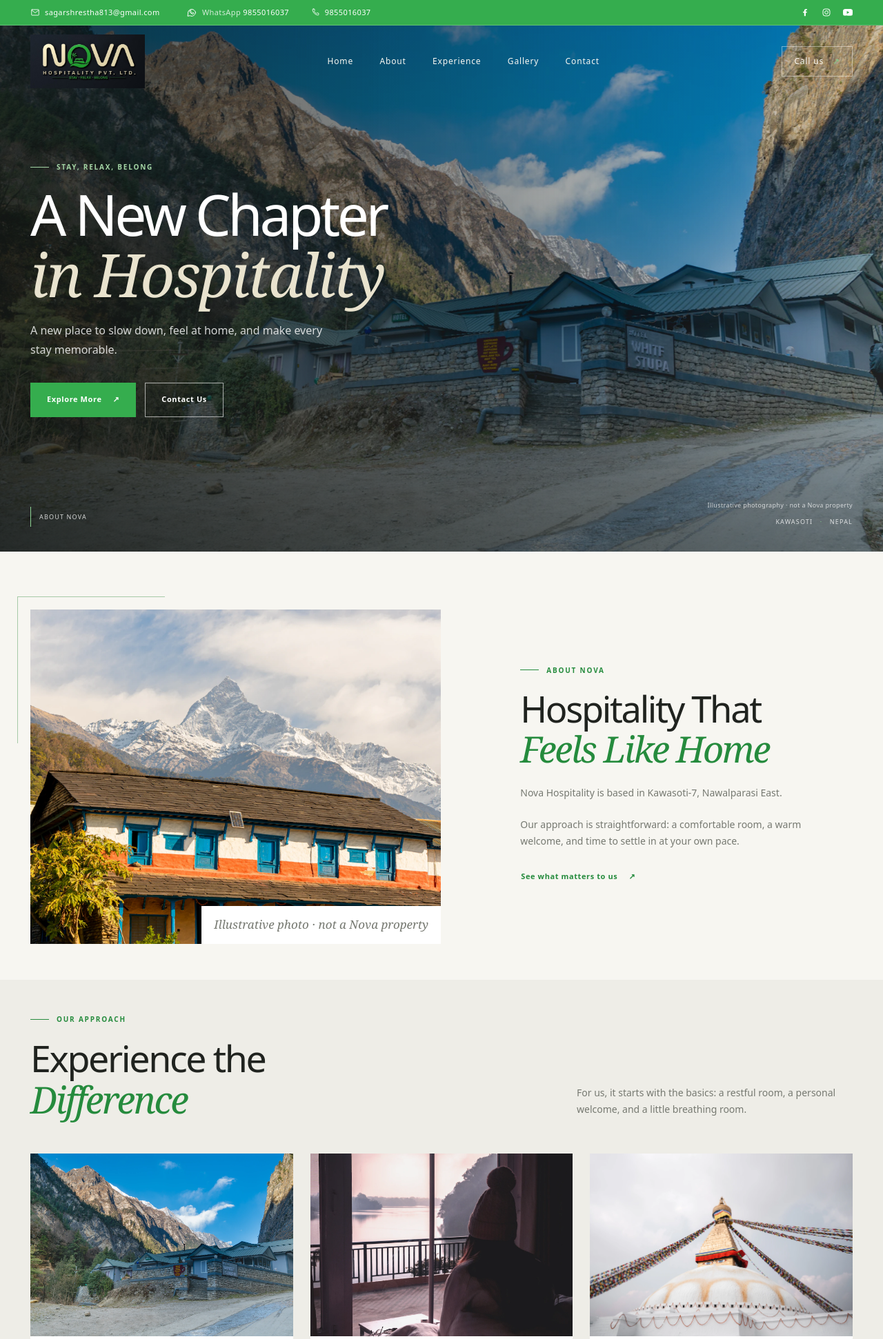
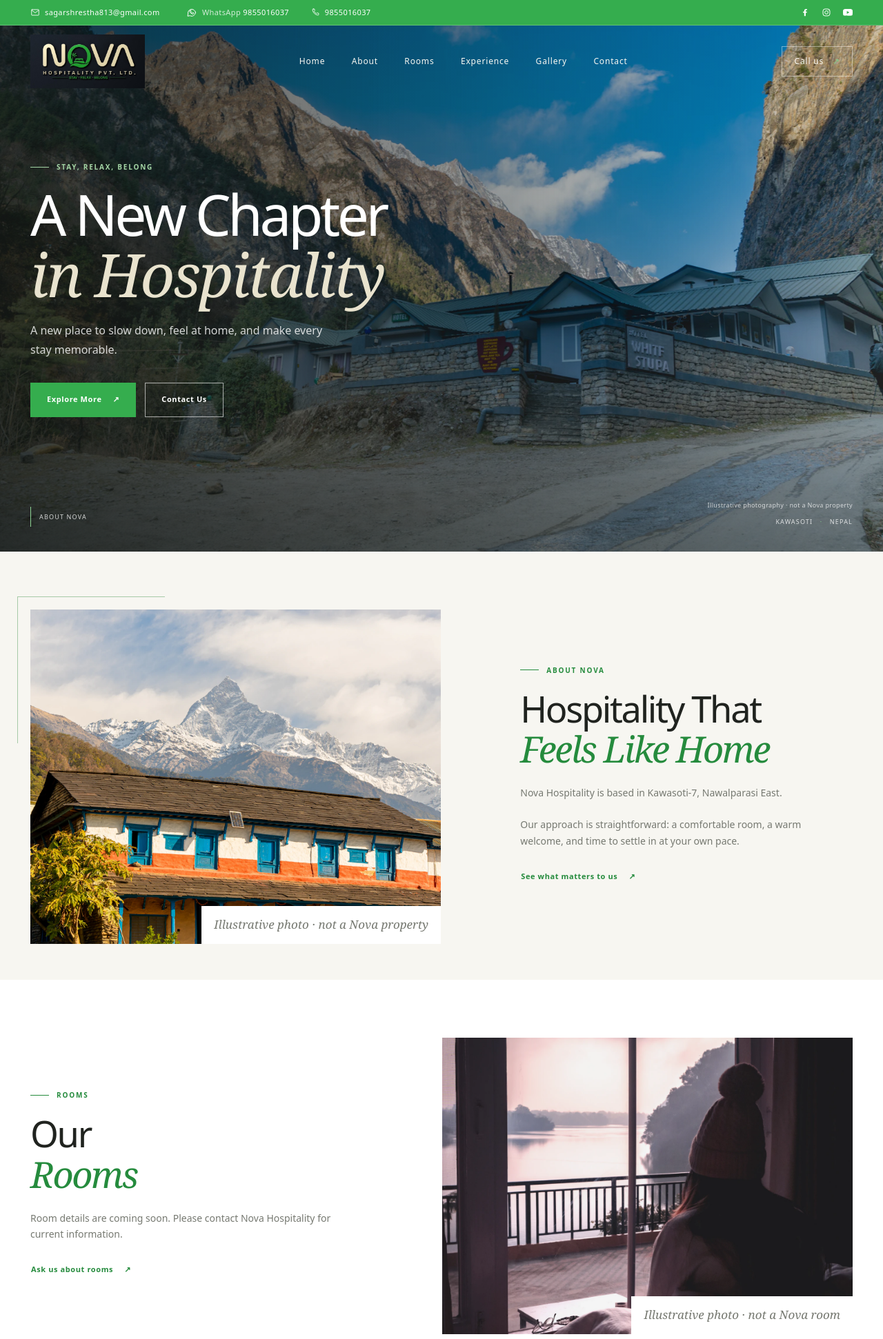
Before and after one commit to nirajbishwokarma070/Nova_Hospitality, a Laravel app: page / in a window 1280 px wide. Shown: the top 1942 px of the page at 69% size. Run offline with Laravel 12, Linux system fonts and the light colour scheme; data that the repository does not hold is empty; style sheets or scripts are compiled from the project's sources.

Commit message:
Add rooms section to homepage
Co-authored-by: Copilot <223556219+Copilot@users.noreply.github.com>

```diff
--- a/app/Http/Controllers/HomeController.php
+++ b/app/Http/Controllers/HomeController.php
@@ -11,7 +11,7 @@ class HomeController extends Controller
     {
         $content = HomepageContent::query()->find(1)?->content ?? config('homepage');
         $media = array_merge(
-            [$content['hero'], $content['about']],
+            [$content['hero'], $content['about'], $content['rooms']],
             $content['experience']['services'],
             $content['gallery']['images'],
         );
--- a/config/homepage.php
+++ b/config/homepage.php
@@ -18,6 +18,15 @@ return [
         'image_alt' => 'Illustrative Nepali home in Kaski with Machhapuchhre behind it',
         'credit' => 'Kaski home — Sudip Shrestha, Unsplash',
         'credit_url' => 'https://unsplash.com/photos/a-building-with-a-mountain-in-the-background-B6HS8aEEEYM',
+    ],
+    'rooms' => [
+        'title_first' => 'Our',
+        'title_second' => 'Rooms',
+        'intro' => 'Room details are coming soon. Please contact Nova Hospitality for current information.',
+        'image' => 'images/pokhara-room.webp',
+        'image_alt' => 'Illustrative guest room in Pokhara, Nepal; not a Nova Hospitality room',
+        'credit' => 'Pokhara room — Ashok Acharya, Unsplash',
+        'credit_url' => 'https://unsplash.com/photos/a-couple-of-people-sitting-on-a-bed-looking-out-a-window-dNbP-9Zaz-8',
     ],
     'experience' => [
         'title_first' => 'Experience the',
--- a/resources/css/app.css
+++ b/resources/css/app.css
@@ -219,6 +219,10 @@ button { color: inherit; }
 .about__image img { position: relative; width: 100%; height: 485px; object-fit: cover; }
 .image-note { position: absolute; right: 0; bottom: 0; padding: 13px 18px; background: var(--paper); color: var(--muted); font-family: var(--serif); font-size: 17px; font-style: italic; }
 .about__copy { max-width: 465px; padding: 18px 0; }
+.rooms { display: grid; grid-template-columns: .85fr 1.05fr; align-items: center; gap: clamp(56px, 9vw, 130px); background: #fff; }
+.rooms__copy { max-width: 465px; }
+.rooms__image { position: relative; }
+.rooms__image img { width: 100%; height: 430px; object-fit: cover; }
 .about h2, .section-heading h2, .contact h2 {
     margin: 0;
     font-size: clamp(38px, 4.1vw, 57px);
@@ -226,9 +230,12 @@ button { color: inherit; }
     letter-spacing: -.045em;
     line-height: 1.12;
 }
-.about h2 em, .section-heading h2 em, .contact h2 em { color: var(--green-deep); font-family: var(--serif); font-weight: 400; }
+.rooms h2 { margin: 0; font-size: clamp(38px, 4.1vw, 57px); font-weight: 500; letter-spacing: -.045em; line-height: 1.12; }
+.about h2 em, .rooms h2 em, .section-heading h2 em, .contact h2 em { color: var(--green-deep); font-family: var(--serif); font-weight: 400; }
 .about__copy > p:not(.eyebrow) { margin: 22px 0 0; color: var(--muted); font-size: 14px; }
 .about__copy .button { margin-top: 22px; }
+.rooms__copy > p:not(.eyebrow) { margin: 22px 0 0; color: var(--muted); font-size: 14px; }
+.rooms__copy .button { margin-top: 22px; }
 
 .experience { padding-top: 50px; background: #eeede7; }
 .section-heading { display: flex; align-items: end; justify-content: space-between; gap: 42px; margin-bottom: 48px; }
@@ -333,8 +340,10 @@ button { color: inherit; }
     .header-contact { padding: 9px 11px; }
     .section-pad { padding: 70px max(30px, calc((100% - 1240px) / 2)); }
     .about { gap: 48px; padding-bottom: 48px; }
+    .rooms { gap: 48px; }
     .experience { padding-top: 46px; }
     .about__image img { height: 420px; }
+    .rooms__image img { height: 390px; }
     .experience-grid { gap: 15px; }
     .experience-card__image img { height: 225px; }
     .experience-card__copy { padding: 20px 16px 22px; }
@@ -405,10 +414,12 @@ button { color: inherit; }
     .hero__photo-note { right: 26px; bottom: 52px; max-width: 170px; font-size: 8px; text-align: right; }
     .section-pad { padding: 56px 24px; }
     .about { grid-template-columns: 1fr; gap: 36px; padding-bottom: 38px; }
+    .rooms { grid-template-columns: 1fr; gap: 30px; }
     .experience { padding-top: 38px; }
     .about__image img { height: min(390px, 85vw); }
+    .rooms__image img { height: min(390px, 85vw); }
     .about__copy { padding: 0; }
-    .about h2, .section-heading h2 { font-size: clamp(39px, 10vw, 53px); }
+    .about h2, .rooms h2, .section-heading h2 { font-size: clamp(39px, 10vw, 53px); }
     .section-heading { align-items: start; flex-direction: column; gap: 18px; margin-bottom: 32px; }
     .section-heading > p { max-width: 440px; }
     .experience-grid { grid-template-columns: 1fr; gap: 18px; }
--- a/resources/views/components/footer.blade.php
+++ b/resources/views/components/footer.blade.php
@@ -9,6 +9,7 @@
         <div class="footer-links">
             <h2>Explore</h2>
             <a href="{{ route('home') }}#about">About</a>
+            <a href="{{ route('home') }}#rooms">Rooms</a>
             <a href="{{ route('home') }}#experience">Experience</a>
             <a href="{{ route('home') }}#gallery">Gallery</a>
             <a href="{{ route('home') }}#contact">Contact</a>
--- a/resources/views/components/navbar.blade.php
+++ b/resources/views/components/navbar.blade.php
@@ -57,6 +57,7 @@
         <nav class="site-nav" id="primary-navigation" aria-label="Main navigation" data-site-nav>
             <a href="{{ route('home') }}#home">Home</a>
             <a href="{{ route('home') }}#about">About</a>
+            <a href="{{ route('home') }}#rooms">Rooms</a>
             <a href="{{ route('home') }}#experience">Experience</a>
             <a href="{{ route('home') }}#gallery">Gallery</a>
             <a href="{{ route('home') }}#contact">Contact</a>
--- a/resources/views/home.blade.php
+++ b/resources/views/home.blade.php
@@ -27,6 +27,19 @@
             <p>{{ $content['about']['intro'] }}</p>
             <p>{{ $content['about']['description'] }}</p>
             <x-button href="#experience" variant="text">See what matters to us <span aria-hidden="true">↗</span></x-button>
+        </div>
+    </section>
+
+    <section class="rooms section-pad" id="rooms" aria-labelledby="rooms-title">
+        <div class="rooms__copy reveal">
+            <p class="eyebrow"><span></span> Rooms</p>
+            <h2 id="rooms-title">{{ $content['rooms']['title_first'] }}<br><em>{{ $content['rooms']['title_second'] }}</em></h2>
+            <p>{{ $content['rooms']['intro'] }}</p>
+            <x-button href="#contact" variant="text">Ask us about rooms <span aria-hidden="true">↗</span></x-button>
+        </div>
+        <div class="rooms__image reveal">
+            <img src="{{ asset($content['rooms']['image']) }}" alt="{{ $content['rooms']['image_alt'] }}" width="1200" height="800" loading="lazy">
+            <span class="image-note">Illustrative photo · not a Nova room</span>
         </div>
     </section>
 
```
Also changed, not shown: app/Http/Controllers/AdminContentController.php (+16 -0 lines), resources/views/admin/homepage.blade.php (+45 -3 lines), tests/Feature/AdminContentTest.php (+9 -0 lines), tests/Feature/HomepageTest.php (+4 -2 lines), README.md.
